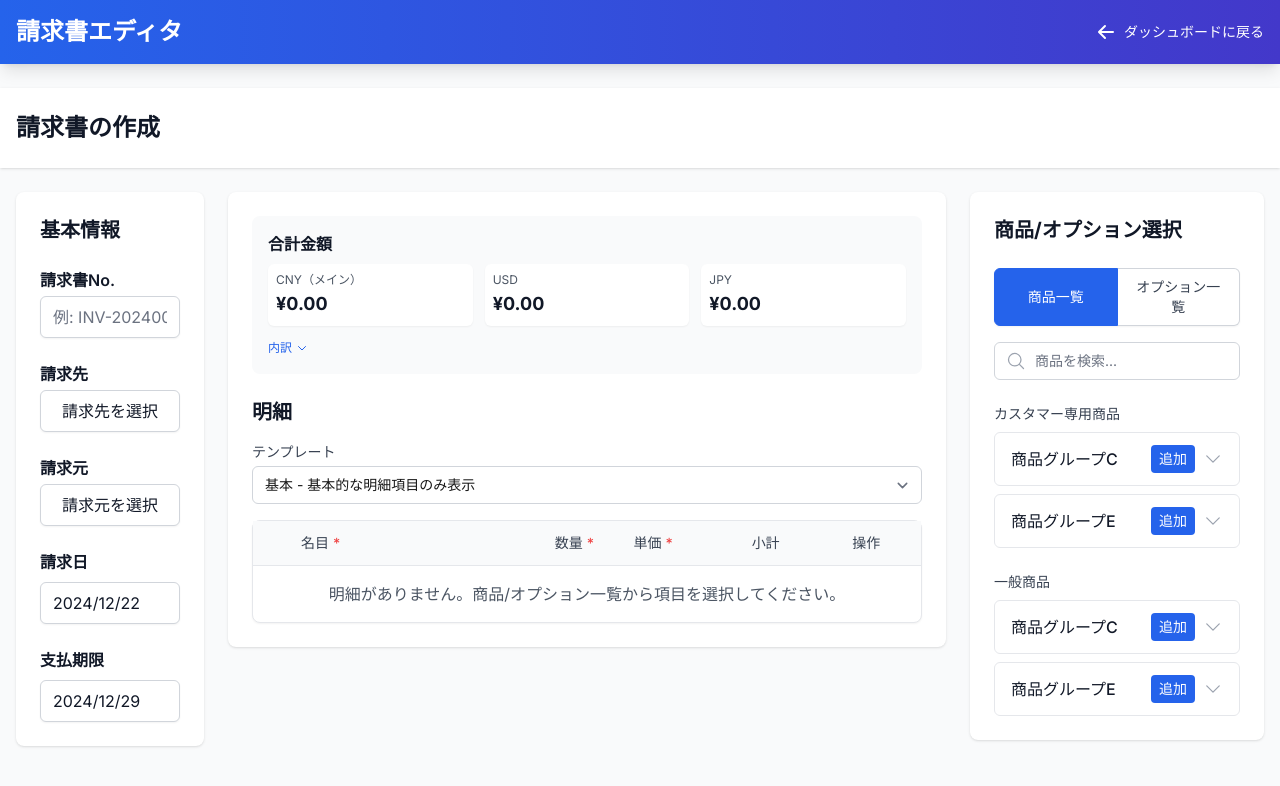
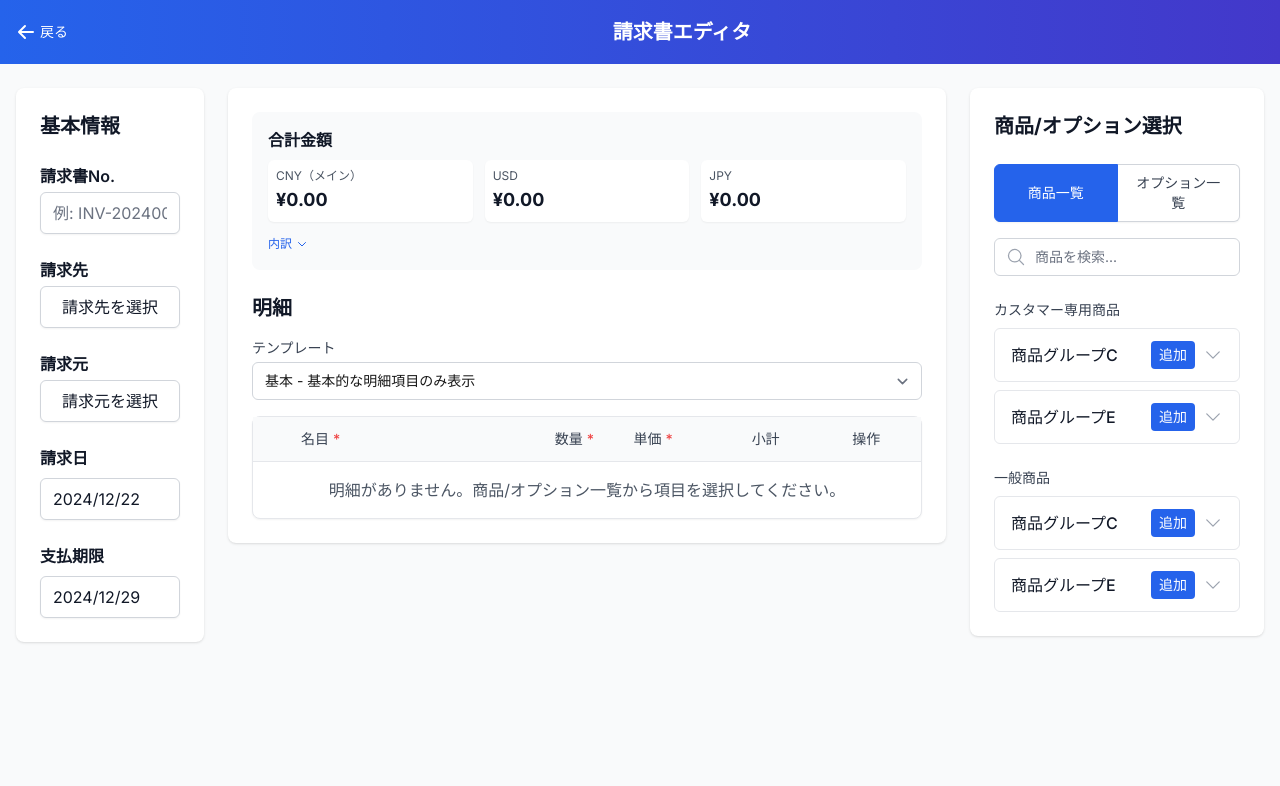
Before and after one commit to sellerbase/sellerbase-bill, a Next.js app: page /invoice-editor in a window 1280 px wide. Shown: the top 786 px of the page. Built offline with nearby package versions, Linux system fonts and the light colour scheme.

Commit message:
feat: トップメニューバーのレイアウトを改善

```diff
--- a/src/app/invoice-editor/layout.tsx
+++ b/src/app/invoice-editor/layout.tsx
@@ -11,23 +11,23 @@ export default function InvoiceEditorLayout({
   return (
     <div className="min-h-screen flex flex-col bg-gray-50">
       <header className="bg-gradient-to-r from-blue-600 to-indigo-700 shadow-lg">
-        <div className="container mx-auto px-4">
-          <div className="flex justify-between items-center h-16">
-            <h1 className="text-2xl font-bold text-white">請求書エディタ</h1>
+        <div className="flex items-center h-16">
           <Link
             href="/dashboard"
-              className="inline-flex items-center text-sm text-white hover:text-blue-100 transition-colors duration-200"
+            className="inline-flex items-center text-sm text-white hover:text-blue-100 transition-colors duration-200 px-4"
           >
-              <svg className="mr-2 h-5 w-5" viewBox="0 0 20 20" fill="currentColor">
+            <svg className="mr-1 h-5 w-5" viewBox="0 0 20 20" fill="currentColor">
               <path fillRule="evenodd" d="M9.707 16.707a1 1 0 01-1.414 0l-6-6a1 1 0 010-1.414l6-6a1 1 0 011.414 1.414L5.414 9H17a1 1 0 110 2H5.414l4.293 4.293a1 1 0 010 1.414z" clipRule="evenodd" />
             </svg>
-              ダッシュボードに戻る
+            戻る
           </Link>
+          <div className="flex-1 flex justify-center">
+            <h1 className="text-xl font-bold text-white">請求書エディタ</h1>
           </div>
         </div>
       </header>
 
-      <main className="flex-1 py-6">
+      <main className="flex-1">
         {children}
       </main>
     </div>
--- a/src/app/invoice-editor/page.tsx
+++ b/src/app/invoice-editor/page.tsx
@@ -119,12 +119,6 @@ export default function InvoiceEditorPage() {
 
   return (
     <div className="min-h-screen bg-gray-50">
-      <div className="bg-white shadow">
-        <div className="px-4 py-6 mx-auto max-w-[1920px]">
-          <h1 className="text-2xl font-bold text-gray-900">請求書の作成</h1>
-        </div>
-      </div>
-
       <div className="px-4 py-6 mx-auto max-w-[1920px]">
         <div className="grid grid-cols-12 gap-6">
           {/* 左カラム: 基本情報 */}
```
Lines whose indentation alone changed are shown as unchanged.
